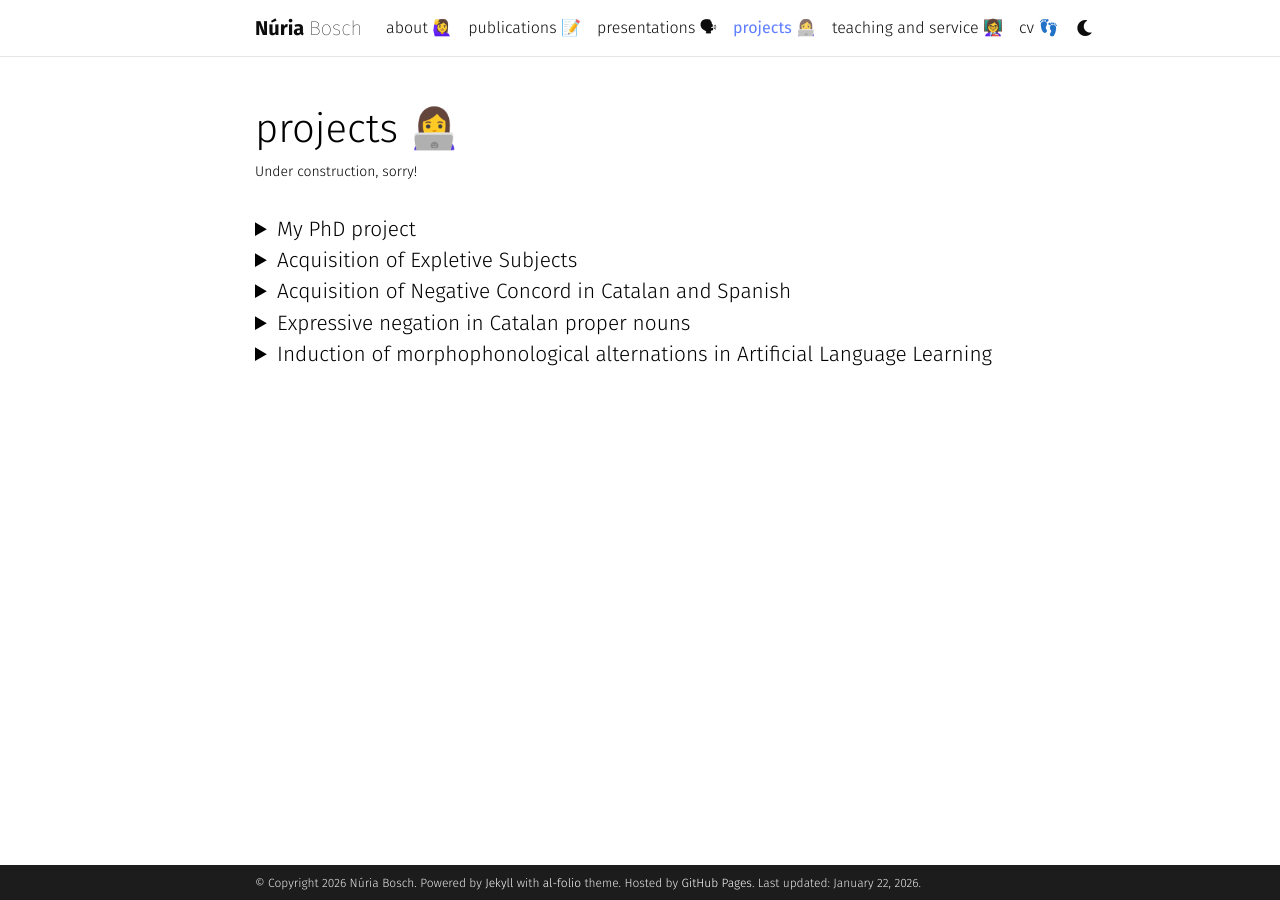
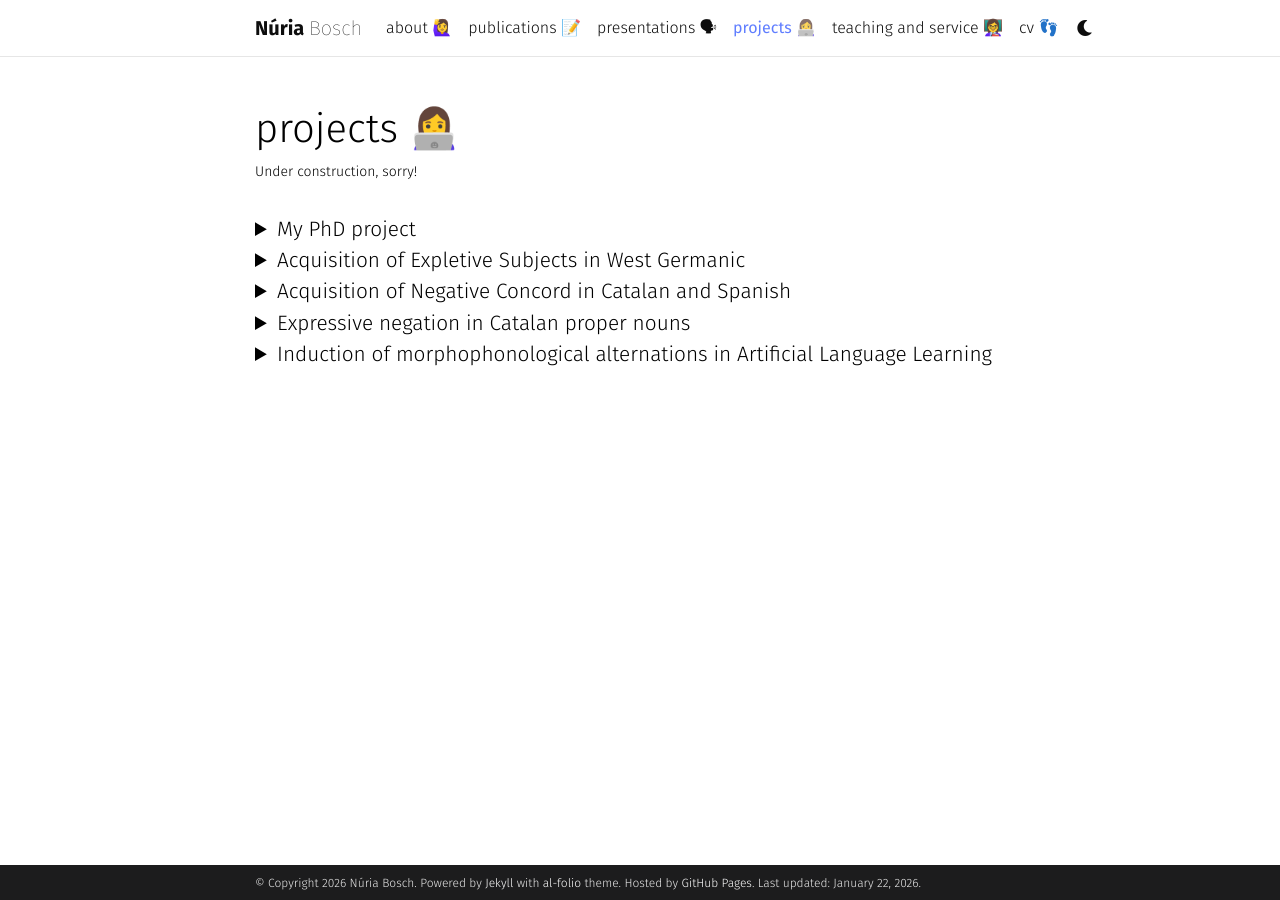
Before and after one commit to nuria-bosch/nuria-bosch.github.io, a Jekyll site: the page built from _pages/projects.md, in a window 1280 px wide. Built offline with Jekyll 4.4.1, drawn with Linux system fonts in a browser that asks for light colours; some web fonts are replaced; comment, search, counter and statistics services are not loaded; a style sheet for code colours, icons or effects is not loaded.

Commit message:
Update projects.md

```diff
--- a/_pages/projects.md
+++ b/_pages/projects.md
@@ -18,7 +18,7 @@ horizontal: false
 </details>
 
 <details>
-  <summary class="project-title">Acquisition of Expletive Subjects</summary>
+  <summary class="project-title">Acquisition of Expletive Subjects in West Germanic</summary>
   <p><i>With Theresa Biberauer</i></p>
   <p>This work looks at the development of expletive types (esp. weather vs. existential) in German, English and Dutch children. We show that children selectively drop expletive subjects, with omission targeting weather (but not existential) expletives. We offer a novel perspective on subject drop, by integrating the notion of categorial differentiation to derive the order of acquisition of subject distinctions. </p>
 </details>
```
